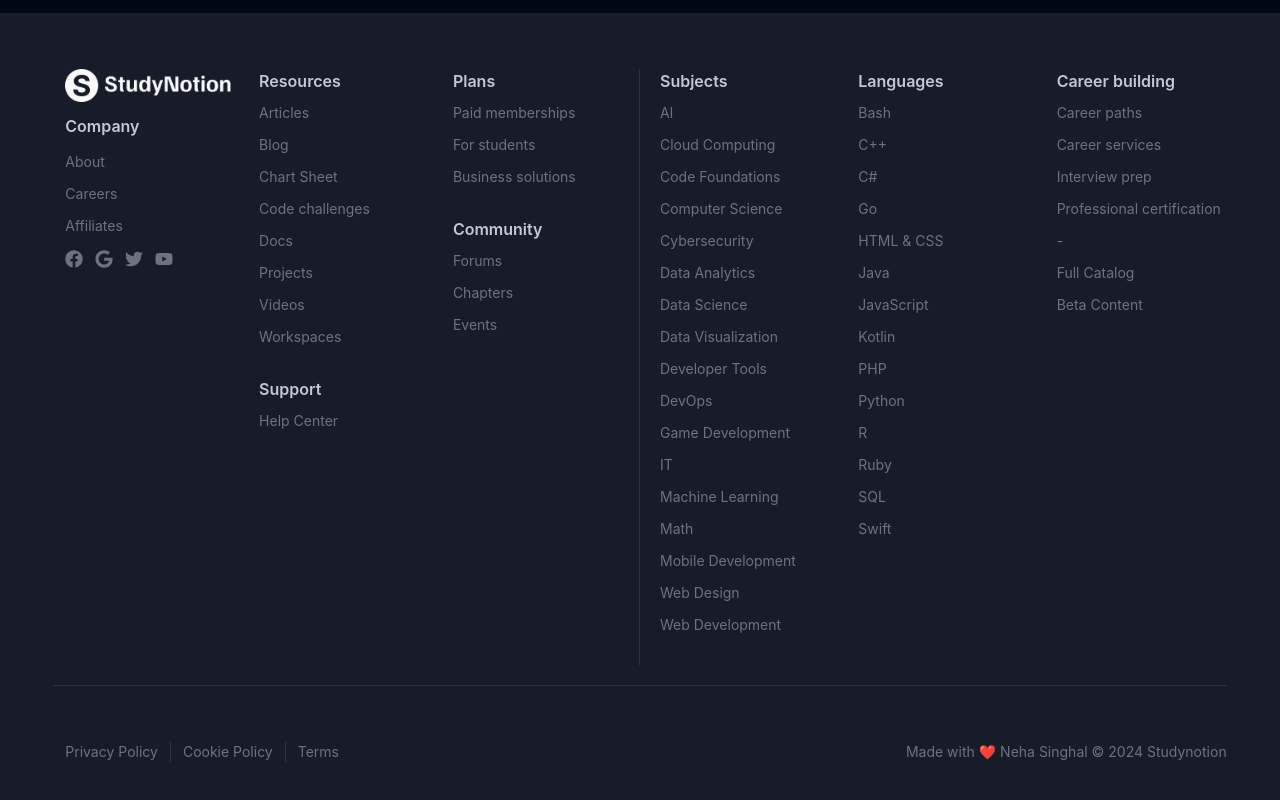
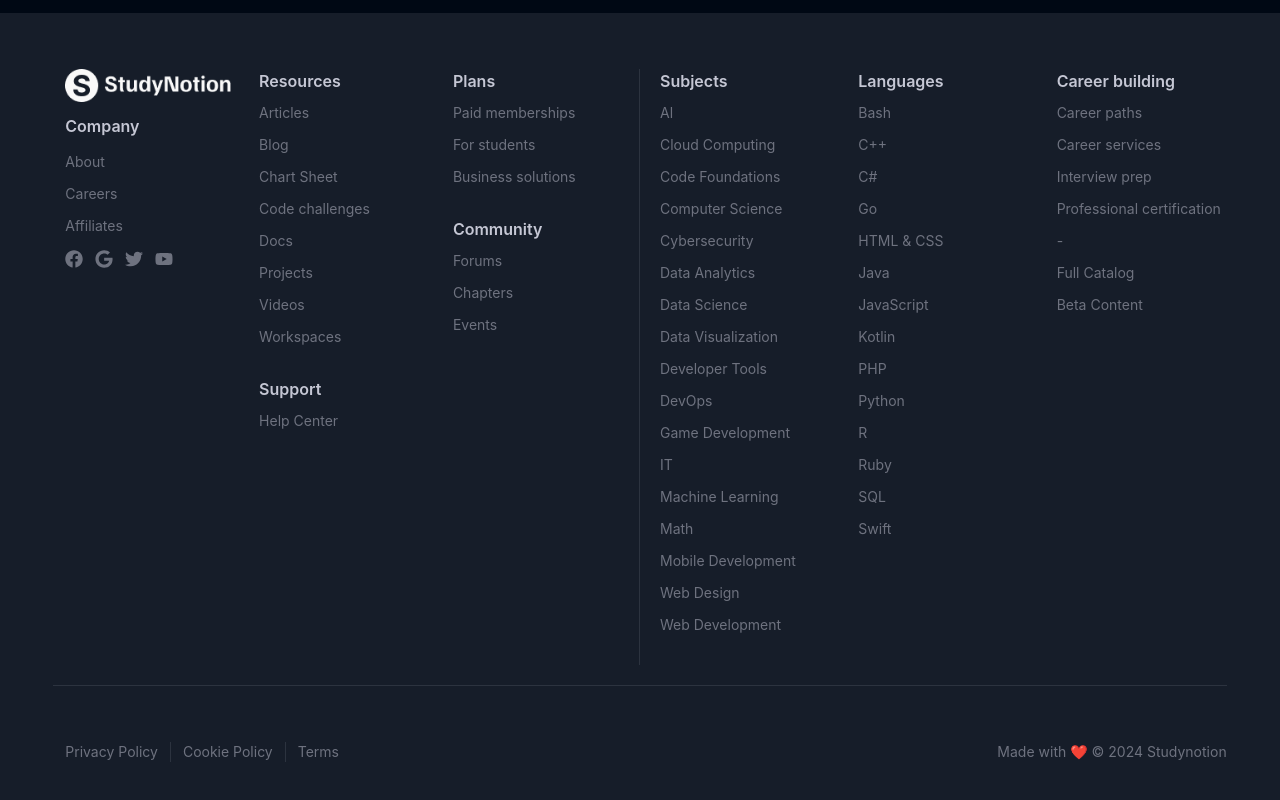
Before and after one commit to skyeyeye/StudyNotion, a React (Create React App) app in the folder client/: page / in a window 1280 px wide. Shown: the part 5112-5912 px from the top of the page. Built offline with nearby package versions, Linux system fonts and the light colour scheme; no server answers.

Commit message:
Update Footer.jsx

```diff
--- a/client/src/components/Common/Footer.jsx
+++ b/client/src/components/Common/Footer.jsx
@@ -172,7 +172,7 @@
             })}
           </div>
 
-          <div className="text-center">Made with ❤️ Neha Singhal © 2024 Studynotion</div>
+          <div className="text-center">Made with ❤️ © 2024 Studynotion</div>
         </div>
       </div>
     </div>
```
